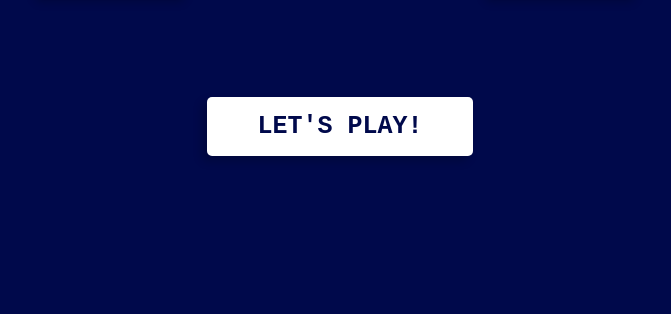
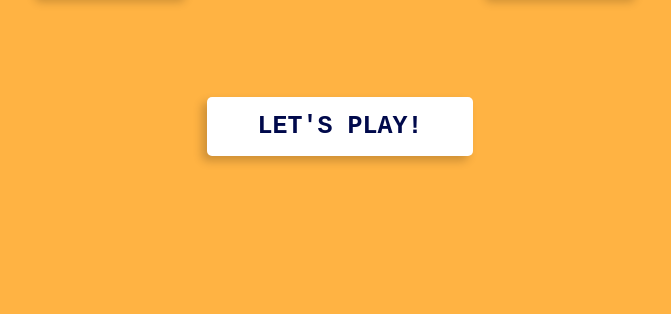
Before and after one commit to tushartyag1/Le-Wagon-Workshop-1-Rock-Paper-Scissors, a plain HTML site: page index.html in a window 1280 px wide. Shown: the part 486-800 px from the top of the page, without its empty margins (300-971 px from the left). Drawn offline with Linux system fonts and the light colour scheme.

Commit message:
Update main.css

```diff
--- a/main.css
+++ b/main.css
@@ -11,7 +11,7 @@ body {
   flex-direction: column;
   justify-content: center;
   align-items: center;
-  background: #00094B;
+  background: #FFB343;
 }
 
 .logo {
@@ -52,7 +52,7 @@ body {
   margin-top: 100px;
   padding: 15px 50px;
   background: white;
-  color: #00094B;
+  color: #FFB343;
   border-radius: 5px;
   box-shadow: -5px 5px 10px rgba(0,0,0,0.2);
   cursor: pointer;
```
